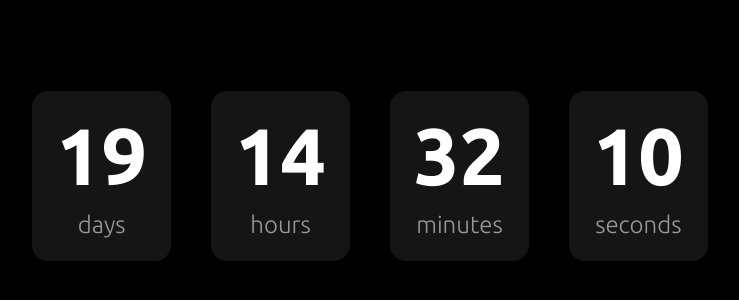
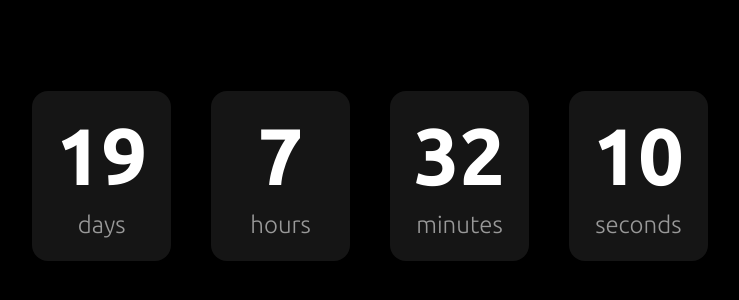
Before and after one commit to simmo/count-down, a React (Create React App) app: page / in a window 1280 px wide. Shown: the part 224-524 px from the top of the page, without its empty margins (270-1009 px from the left). Built offline with nearby package versions, Linux system fonts and the light colour scheme.

Commit message:
Date fix

```diff
--- a/src/App.js
+++ b/src/App.js
@@ -5,7 +5,11 @@ import cheerAudio from "./cheer.mp3";
 
 class App extends Component {
   state = {
-    target: new Date(this.props.target).getTime()
+    target: this.props.target.getTime(),
+    days: 0,
+    hours: 0,
+    minutes: 0,
+    seconds: 0
   };
 
   componentDidMount = () => {
--- a/src/index.js
+++ b/src/index.js
@@ -5,7 +5,7 @@ import App from "./App";
 import registerServiceWorker from "./registerServiceWorker";
 
 ReactDOM.render(
-  <App target="2018-08-17 07:00:00" />,
+  <App target={new Date(2018, 7, 17)} />,
   document.getElementById("root")
 );
 registerServiceWorker();
```
